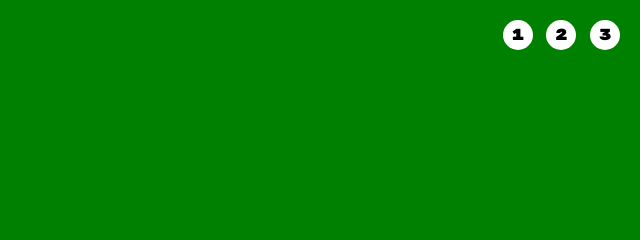
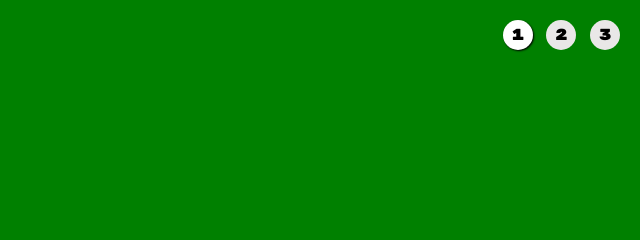
Before and after one commit to AlexandreLemes91/htmlcss-shoes, a plain HTML site: page index.html in a window 1280 px wide. In both pictures the pointer is over the item 1157 px from the left and 35 px from the top of the page. Shown: the top 240 px of the page, 640-1280 px from the left. Drawn offline with Linux system fonts and the light colour scheme.

Commit message:
shadow on nav

```diff
--- a/css/master.css
+++ b/css/master.css
@@ -22,7 +22,7 @@ nav ul li{
     list-style: none;
     height: 30px;
     width: 30px;
-    background-color: white;
+    background-color: rgb(233, 231, 231);
     text-align: center;
     border-radius: 50%;
 }
@@ -31,6 +31,15 @@ nav ul li a{
     text-decoration: none;
     color: black;
     line-height: 30px;
+}
+nav ul li:hover{
+    box-shadow: 1px 1px 2px black;
+}
+
+nav ul li:hover a,
+nav ul li:hover{
+    color: black;
+    background-color: white;
 }
 
 /* container set */
```
Also changed, not shown: index.html (+3 -3 lines).
